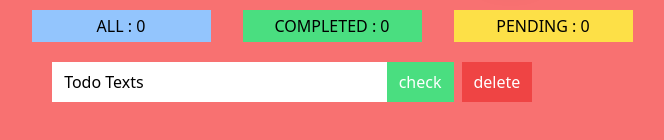
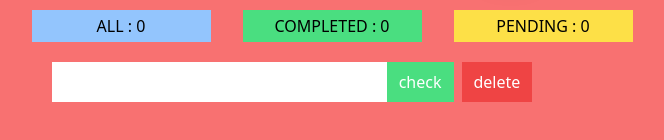
Before and after one commit to Winfredo/Todo-, a React (Create React App) app: page / in a window 1280 px wide. Shown: the part 254-394 px from the top of the page, without its empty margins (292-956 px from the left). Built offline with nearby package versions, Linux system fonts and the light colour scheme.

Commit message:
Added some props.

```diff
--- a/src/Components/todo/index.js
+++ b/src/Components/todo/index.js
@@ -1,12 +1,12 @@
 import React from "react";
 
-const TodoPage =() => {
+const TodoPage =({text, deleteTodo, isChecked }) => {
   return (
     <div>
       {/* unit todo */}
       <div className="w-[80%]  flex items-center justify-center gap-2">
         <div className="w-[60%] bg-white py-2 px-3">
-          <p>Todo Texts</p>
+          <p className="h-6"> {text}</p>
         </div>
         <div className="w-[10%] flex items-center justify-center gap-2">
           <button className="bg-green-400 hover:bg-green-500 py-2 px-3 text-white text-base font-sans ">
```
